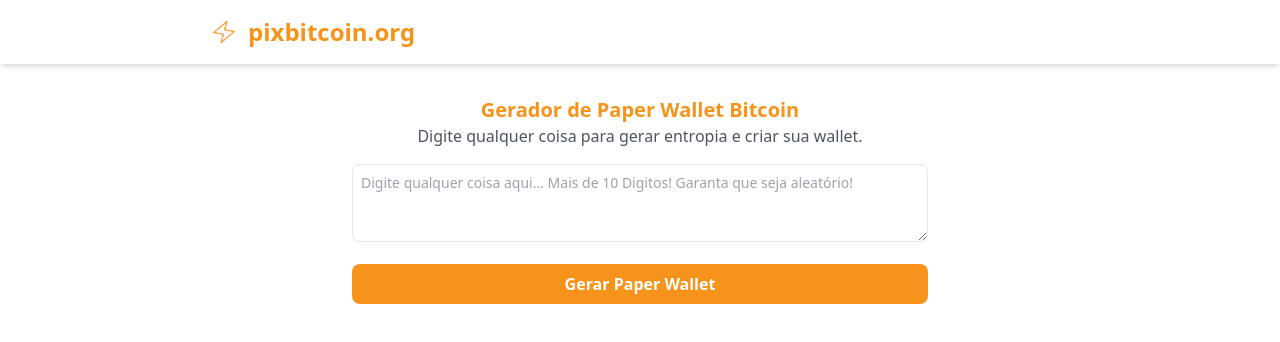
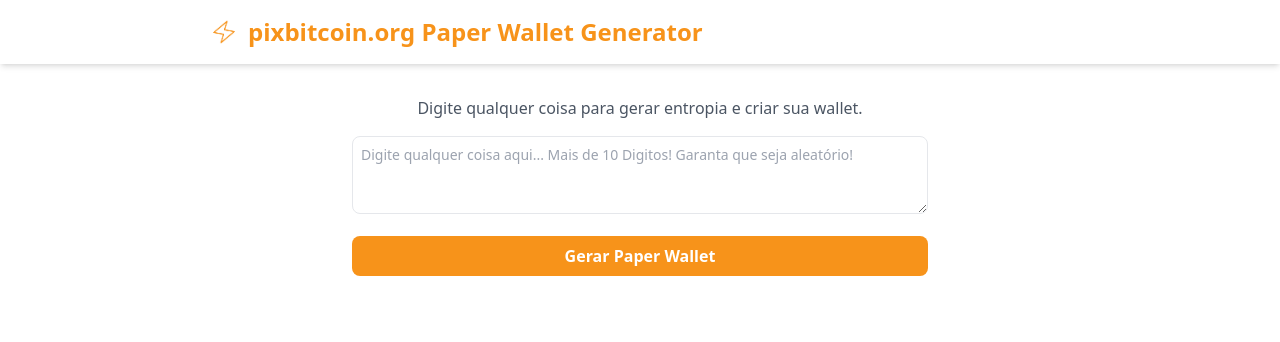
Before and after one commit to Mika-IO/paper-wallet-generator, a plain HTML site: page index.html in a window 1280 px wide. Drawn offline with nearby package versions, Linux system fonts and the light colour scheme.

Commit message:
Update index.html

```diff
--- a/index.html
+++ b/index.html
@@ -20,7 +20,7 @@
                 <a class="text-center" href="index.html">
                     <div class="flex items-center space-x-2">
                         <img src="icon.png" alt="Logo PixBitcoin" class="h-8 w-8">
-                        <h1 class="text-2xl font-bold text-primary">pixbitcoin.org</h1>
+                        <h1 class="text-2xl font-bold text-primary">pixbitcoin.org Paper Wallet Generator</h1>
                     </div>
                 </a>
             </div>
@@ -29,7 +29,6 @@
 
     <main class="p-8 pb-40 max-w-screen-sm min-h-screen mx-auto pb-40">
         <p class="mt-30"></p>
-        <h2 class="text-xl font-bold text-primary text-center">Gerador de Paper Wallet Bitcoin</h2>
         <p class="text-center text-gray-600 mb-4">Digite qualquer coisa para gerar entropia e criar sua wallet.</p>
 
         <textarea id="entropiaInput" class="w-full p-2 border rounded-lg text-sm" placeholder="Digite qualquer coisa aqui... Mais de 10 Digitos! Garanta que seja aleatório!" rows="3"></textarea>
```
